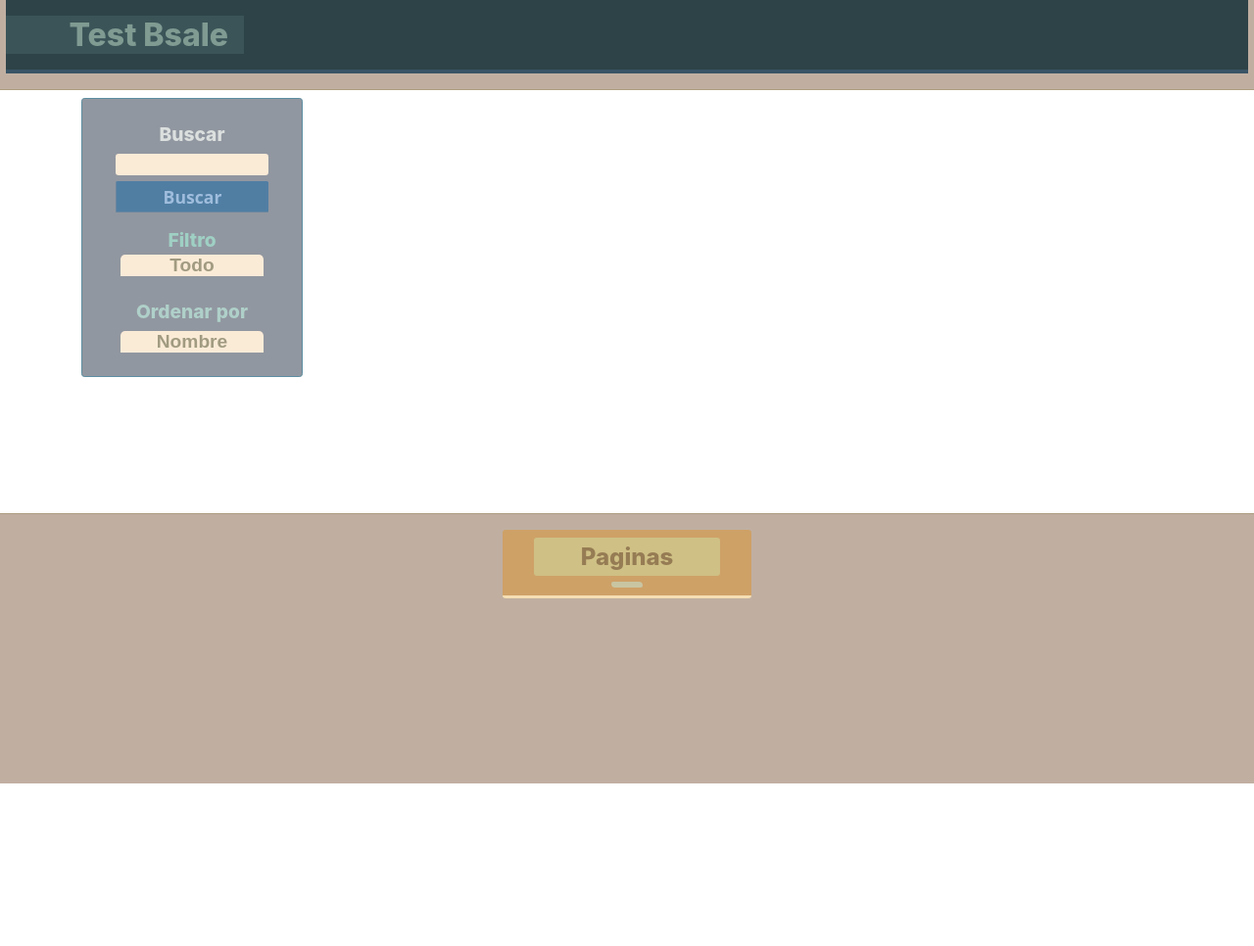
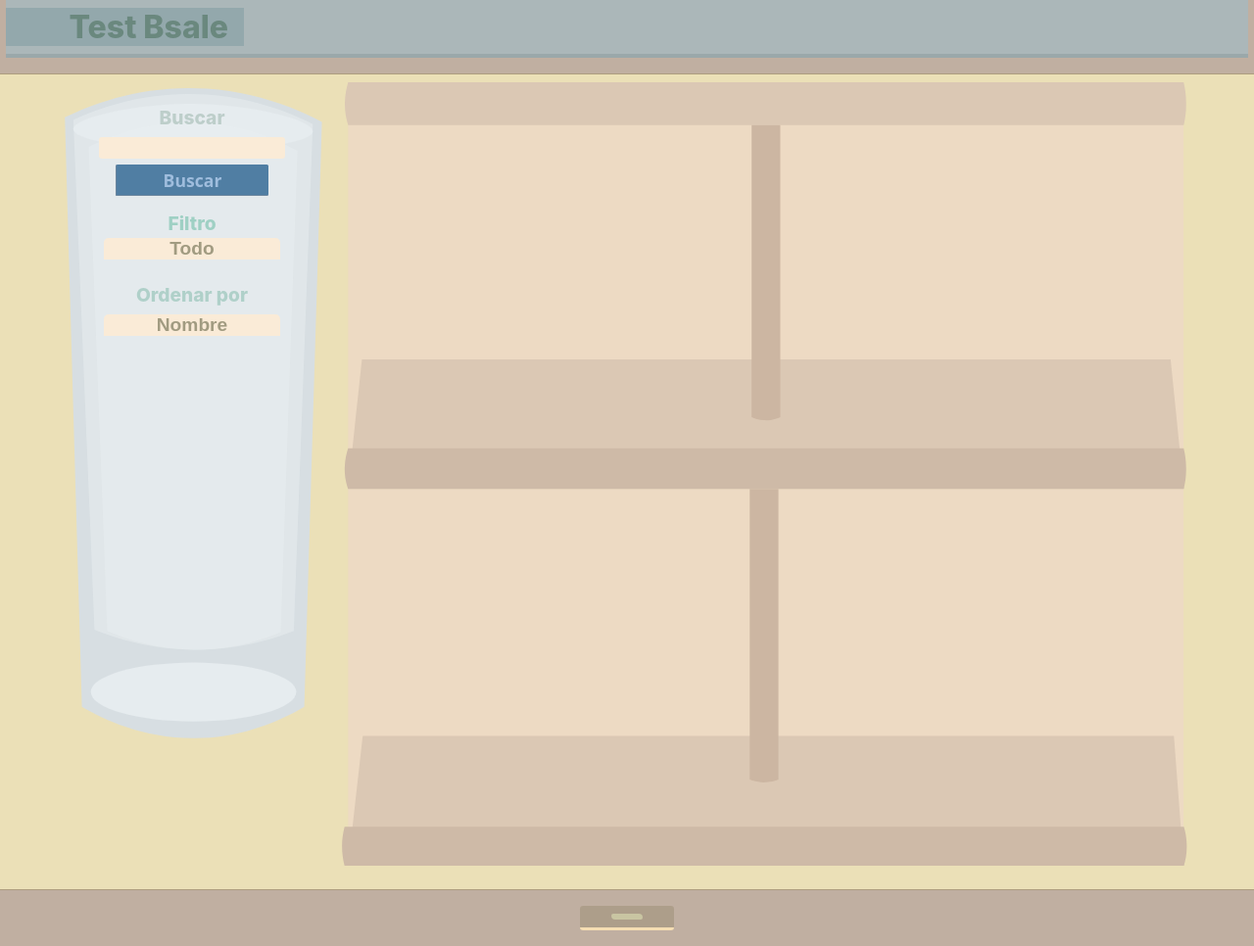
Before and after one commit to crsbl/bsaleFront, a PHP site: page / in a window 1280 px wide. Shown: the whole page at 98% size. Before the commit the page ends 800 px from the top, so only its background shows below. Run offline with PHP 8.4, Linux system fonts and the light colour scheme.

Commit message:
maquetacion ilustraciones

```diff
--- a/estilos/buscador/index.css
+++ b/estilos/buscador/index.css
@@ -1,10 +1,12 @@
 .divContenedorBuscador00 {
-  width: 14rem;
-height:100%;
+  width: 17rem;
+height:50rem;
 padding: 0 0 1rem 0;
 border-radius: .2rem;
-  background-color: rgb(145, 151, 160);
-  border: solid .1rem rgb(93, 142, 161);
+background-image: url('../../img/vaso.svg');
+ background-repeat: no-repeat;
+/*   background-color: rgb(145, 151, 160);
+  border: solid .1rem rgb(93, 142, 161); */
 }
 .divContenedorBuscador01 {
   align-items: center;
@@ -25,7 +27,7 @@
 
 .divContenedorBuscador01 > h4 {
   padding: 0.5rem;
-  color: rgb(219, 223, 222);
+  color: rgb(189, 206, 202);
   font-weight: 800;
   font-size: 1.2rem;
   font-family: -apple-system, BlinkMacSystemFont, "Segoe UI", Roboto, Oxygen,
--- a/estilos/header/index.css
+++ b/estilos/header/index.css
@@ -1,16 +1,16 @@
 header{
     width:99vw;
-    padding: 1rem 0 1rem 0;
-    background-color: rgb(45, 67, 71);
+    padding: .5rem 0 .5rem 0;
+    background-color: rgb(171, 183, 185);
     justify-content: space-between;
     align-items: center;
-    border-bottom:solid .3rem rgb(58, 84, 102) ;
+    border-bottom:solid .3rem rgb(154, 168, 170);
 }
 
 header > h1{
-    color:rgb(127, 155, 146);
+    color:rgb(106, 136, 126);
     padding: 0 1rem 0 4rem;
     font-family: -apple-system, BlinkMacSystemFont, 'Segoe UI', Roboto, Oxygen, Ubuntu, Cantarell, 'Open Sans', 'Helvetica Neue', sans-serif;
 font-weight: 800;
-background-color: rgb(59, 84, 88);
+background-color: rgb(147, 168, 172);
 }
--- a/estilos/index.css
+++ b/estilos/index.css
@@ -2,7 +2,7 @@
   width: 100%;
   align-items: center;
   gap: 1rem;
-background-color: rgb(192, 175, 161);
+  background-color: rgb(192, 175, 161);
 }
 body::-webkit-scrollbar {
   height: 0;
@@ -26,9 +26,9 @@
 main {
   justify-content: center;
   gap: 0.5rem;
-   border-top:solid .1rem rgb(173, 157, 127);
-   border-bottom:solid .1rem rgb(173, 157, 127);
-width: 100%;
-background-color: #ffffff;
-padding: .5rem 0 .5rem 0;
+  border-top: solid 0.1rem rgb(173, 157, 127);
+  border-bottom: solid 0.1rem rgb(173, 157, 127);
+  width: 100%;
+  background-color: #ebe0b7;
+  padding: 0.5rem 0 0.5rem 0;
 }
--- a/estilos/paginacion/index.css
+++ b/estilos/paginacion/index.css
@@ -1,7 +1,7 @@
 .divContenedorPaginas00{
     align-items: center;
     gap:.4rem;
-    background-color:rgb(206, 161, 103);
+    background-color:rgb(173, 158, 138);
     padding: .5rem 2rem .5rem 2rem;
     border-radius: .2rem;
     border-bottom: solid .2rem wheat;
--- a/estilos/productos/index.css
+++ b/estilos/productos/index.css
@@ -1,8 +1,8 @@
 .divContenedorProductos {
     width: 55rem;
-    min-height: 25rem;
- /* background-color: rgb(202, 207, 207); */
-
+   min-height: 25rem;
+background-repeat: no-repeat;
+  background-image: url('../../img/estante.svg');
  padding: .5rem 0 .5rem 0;
   justify-content: space-around;
   align-items: center;
@@ -10,7 +10,7 @@
   }
 
   .divContenedorProducto > img{
-    border-radius: .2rem ;
+    border-radius: .5rem ;
     width:10rem;
     height: 10rem;
   }
@@ -20,6 +20,7 @@
 width: 100%;
 max-width: 10rem;
 height: 3.3rem;
+background-color: rgb(230, 207, 207);
 color:rgb(103, 103, 155);
 
 text-align: center;
--- a/index.html
+++ b/index.html
@@ -62,7 +62,6 @@
 
     </main>
     <div  class="divContenedorPaginas00 flexColumn">
-      <h4>Paginas</h4>
       <div id="contenedorPaginas" class=" divContenedorPaginas01 flexRow ">
 
       </div>
--- a/js/acciones/cargarProductos/index.js
+++ b/js/acciones/cargarProductos/index.js
@@ -1,13 +1,14 @@
 import peticion from "../../peticiones/index.js";
 import paginas from "../../paginas/index.js";
 
+
+//carga los productos y la paginacion con las variables del estado inicial
 export default async (textoBuscar, textofiltro, ordenPor) => {
   const contenedorProductos = document.getElementById("contenedorProductos");
 
   contenedorProductos.innerHTML = "";
 
   let datos = await peticion("http://localhost:3001/productosDatos", "GET");
-
   datos[0]
     .map((datos) => {
       contenedorProductos.innerHTML += `<div id='contenedorProducto' class='divContenedorProducto flexColumn'>
--- a/js/buscador/filtro/index.js
+++ b/js/buscador/filtro/index.js
@@ -1,12 +1,10 @@
 import peticionFech from "../../peticiones/index.js";
 
 export default (textoFiltro) => {
+  let estadoFiltro = false;
 
-  let estadoFiltro = false;
+  //interacciones con el filtro
   const filtro = (e) => {
-
-
-
     const containerDatosOpciones = document.getElementById(
       "containerOpcionesFiltro"
     );
@@ -19,13 +17,18 @@
         break;
 
       case true:
-        if(e.target.id ==="inputFiltro"){return}
+        if (e.target.id === "inputFiltro") {
+          return;
+        }
         console.log("aqqq", e.target.innerText);
         containerDatosOpciones.style.display = "none";
         estadoFiltro = false;
         inpFiltro.value = e.target.innerText;
-        inpFiltro.setAttribute("name",`nameInputFiltro${e.target.id.slice(14)}`);
-        textoFiltro =e.target.innerText;
+        inpFiltro.setAttribute(
+          "name",
+          `nameInputFiltro${e.target.id.slice(14)}`
+        );
+        textoFiltro = e.target.innerText;
         console.log(e);
 
         break;
@@ -33,7 +36,6 @@
       default:
         break;
     }
-
   };
 
   document.getElementById("inputFiltro").addEventListener("click", filtro);
@@ -41,15 +43,15 @@
     .getElementById("h4opcionFiltroTodo")
     .addEventListener("click", filtro);
 
+  //funcion rellenar filtro
   const cargarFiltros = async () => {
-
-
     const containerOpcionesFiltro = document.getElementById(
       "containerOpcionesFiltro"
     );
-    const datosOpcion = await peticionFech("http://localhost:3001/filtroDatos","GET");
-
-
+    const datosOpcion = await peticionFech(
+      "http://localhost:3001/filtroDatos",
+      "GET"
+    );
 
     datosOpcion
       .map((datosOpcion) => {
@@ -63,5 +65,4 @@
   };
 
   cargarFiltros();
-
 };
--- a/js/index.js
+++ b/js/index.js
@@ -4,11 +4,14 @@
 import filtro from "./buscador/filtro/index.js";
 
 const App = () => {
+  //valores iniciales
     let textofiltro = "Todo",
     ordenPor = "Nombre",
     textoBuscar = "";
 
   buscarProducto(textofiltro, ordenPor,textoBuscar);
+
+  //funciones iniciales con interacción en ordenar por y filtro
   cargarProductos( textoBuscar, textofiltro, ordenPor);
   ordenarPor(ordenPor);
   filtro(textofiltro);
```
Also changed, not shown: js/buscador/index.js (+6 -7 lines), js/buscador/ordenarPor/index.js (+17 -9 lines), js/paginas/index.js (+3 -6 lines), img/barril.svg (added), img/estante.svg (added), img/vaso.svg (added), js/carrito/index.js (added).
